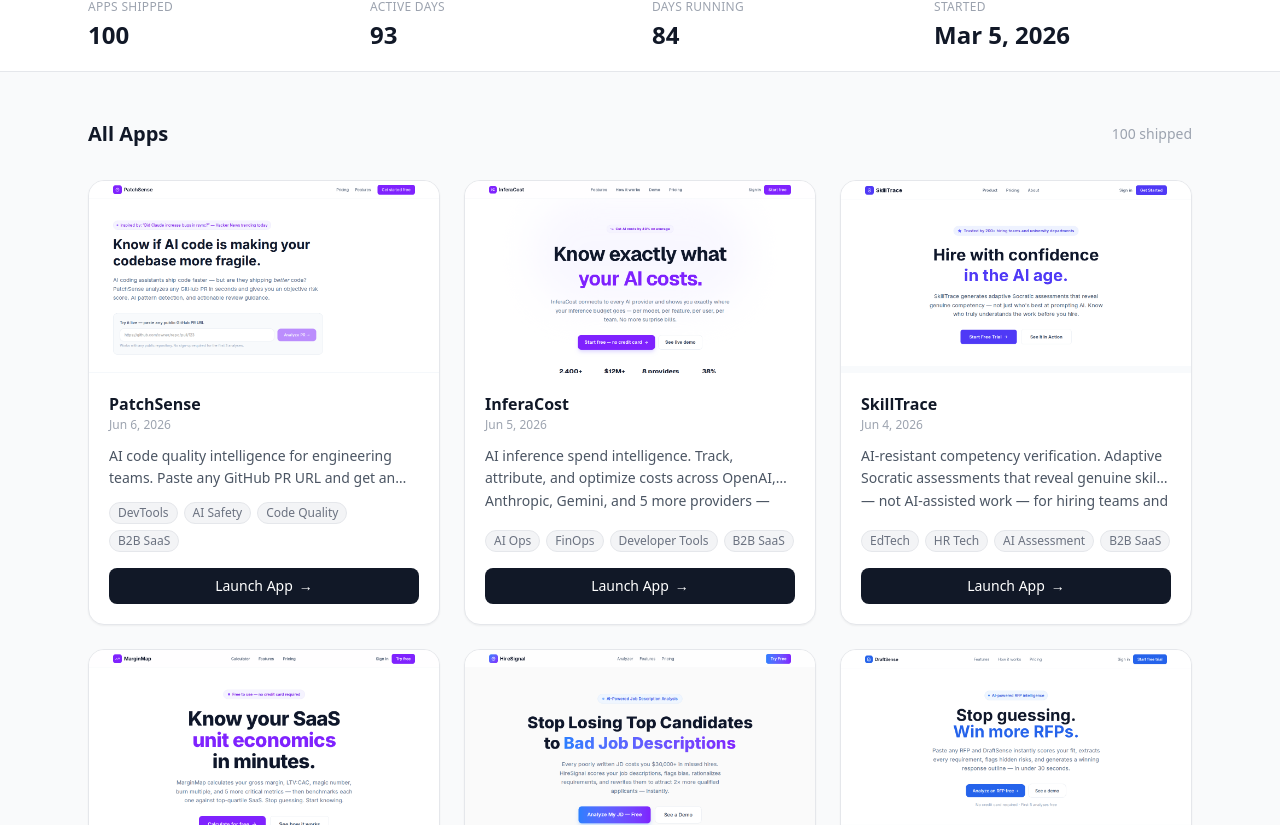
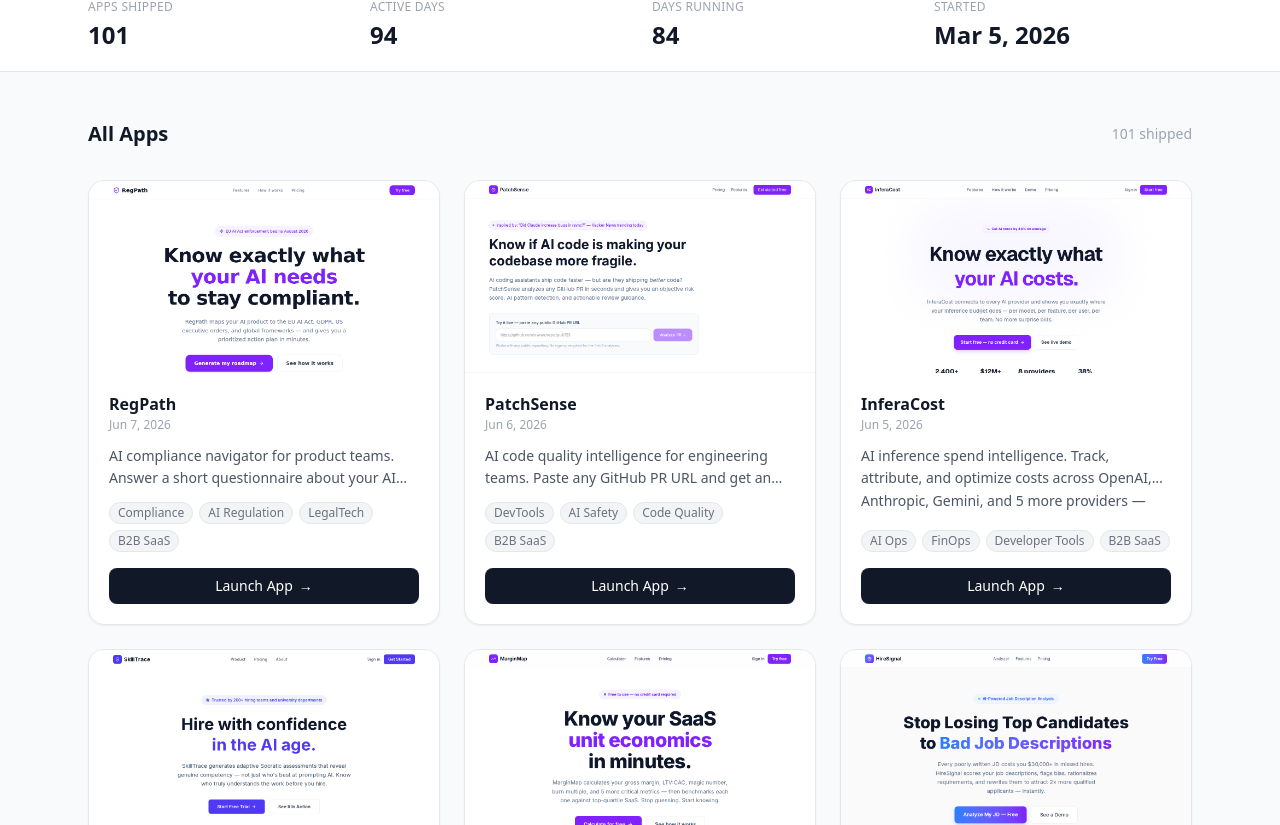
Before and after one commit to OCBuilder6/richf-labs-showcase, a Next.js app: page / in a window 1280 px wide. Shown: the part 478-1303 px from the top of the page. Built offline with nearby package versions, Linux system fonts and the light colour scheme.

Commit message:
Add RegPath — AI Compliance Navigator (2026-06-07)

```diff
--- a/src/data/apps.ts
+++ b/src/data/apps.ts
@@ -11,6 +11,17 @@
 }
 
 export const apps: App[] = [
+  {
+    id: "2026-06-07-regpath",
+    name: "RegPath",
+    date: "2026-06-07",
+    description: "AI compliance navigator for product teams. Answer a short questionnaire about your AI product and instantly get a prioritized compliance roadmap covering the EU AI Act, GDPR, US NIST AI RMF, FDA, and more. Know exactly what your product needs to stay compliant.",
+    url: "https://2026-06-07-regpath.vercel.app",
+    repoUrl: "https://github.com/OCBuilder6/2026-06-07-regpath",
+    tags: ["Compliance", "AI Regulation", "LegalTech", "B2B SaaS"],
+    gradient: "from-violet-500 to-purple-700",
+    screenshot: "/screenshots/2026-06-07-regpath.png",
+  },
   {
     id: "2026-06-06-patchsense",
     name: "PatchSense",
```
Also changed, not shown: public/screenshots/2026-06-07-regpath.png (added).
